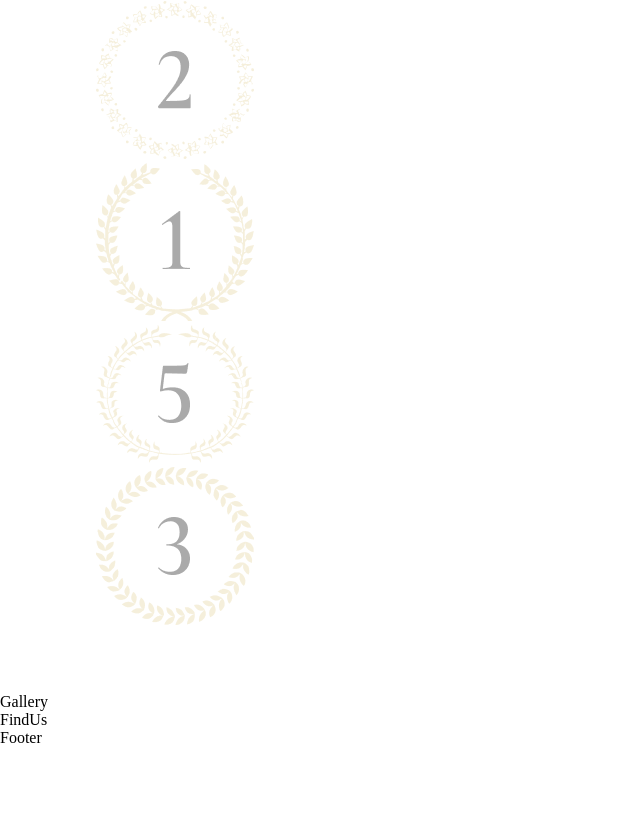
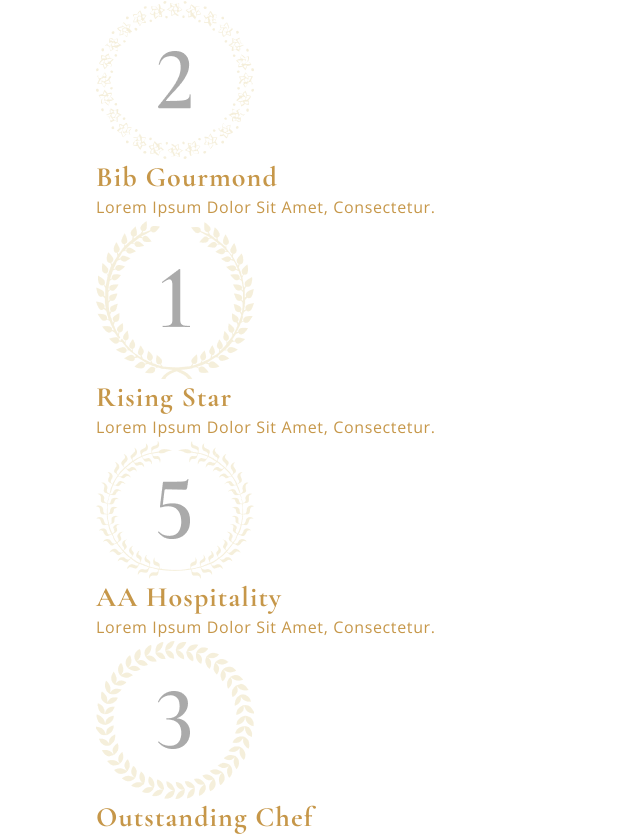
Before and after one commit to tsongtheng/GlobalFlavors, a React (Create React App) app: page / in a window 1280 px wide. Shown: the part 4732-5568 px from the top of the page, without its empty margins (0-640 px from the left). Before the commit the page ends 5479 px from the top, so only its background shows below. Built offline with nearby package versions, Linux system fonts and the light colour scheme.

Commit message:
add award info

```diff
--- a/src/container/Laurels/Laurels.jsx
+++ b/src/container/Laurels/Laurels.jsx
@@ -8,6 +8,14 @@ const AwardCard = ({ award: { imgUrl, title, subtitle } }) => {
   return (
     <div className="app__laurels_awards-card">
       <img src={imgUrl} alt="award" />
+      <div className="app__laurels_awards-card_content">
+        <p className="p__baskerville" style={{ color: "#C69749" }}>
+          {title}
+        </p>
+        <p className="p__opensans" style={{ color: "#C69749" }}>
+          {subtitle}
+        </p>
+      </div>
     </div>
   );
 };
```
